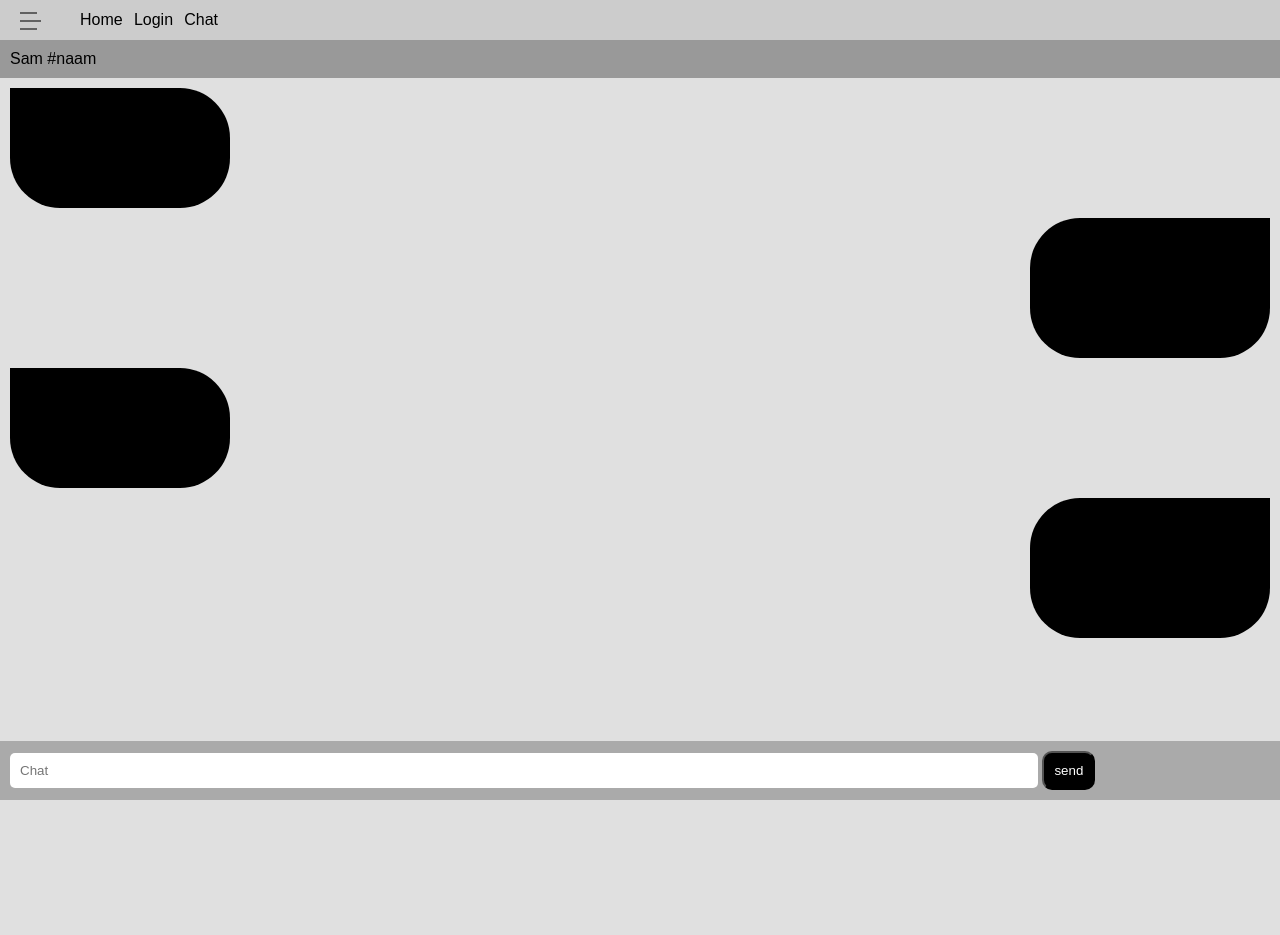
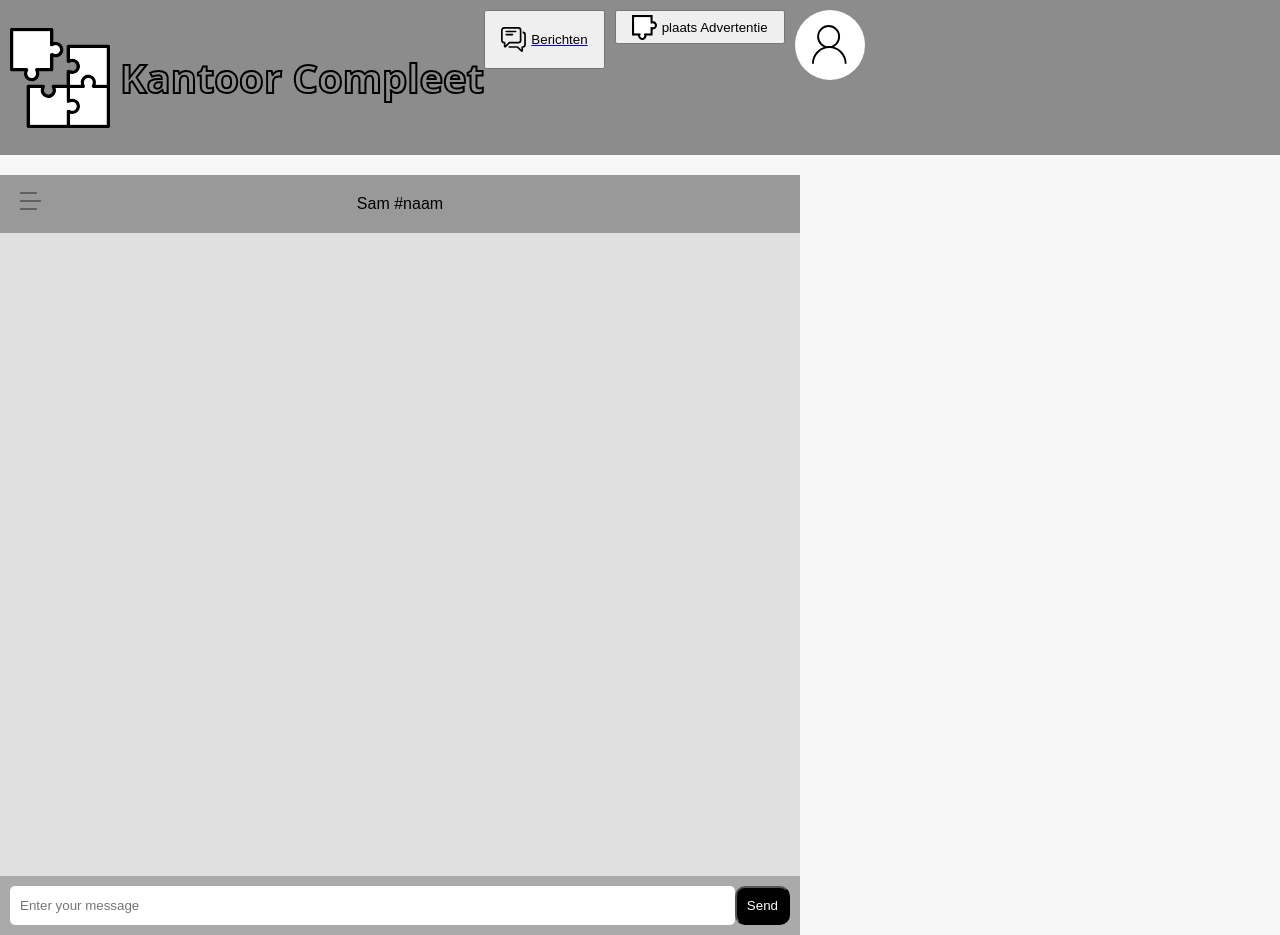
Before and after one commit to Muubii/KantoorKompleet, a PHP site: page /chat.html in a window 1280 px wide. Before the commit the page ends 800 px from the top, so only its background shows below. Run offline with PHP 8.4, Linux system fonts and the light colour scheme.

Commit message:
js chat kan zien mr ander gebruiker kan het nog niet ontvangen

```diff
--- a/src/chat.html
+++ b/src/chat.html
@@ -5,17 +5,36 @@
     <meta name="viewport" content="width=device-width, initial-scale=1.0">
     <title>Chat System</title>
     <link rel="stylesheet" href="css/chat.css">
+    <link rel="icon" href="images/logoSmall.svg" type="image/icon type">
+    <link rel="stylesheet" href="css/advertentie.css">
+    <link rel="stylesheet" href="css/header.css">
+
+    <script src="https://code.jquery.com/jquery-3.6.0.min.js"></script>
 </head>
 <body>
-    <div class="container">
 <header>
-            <a href="index.html" id="s">Home</a>
-            <a href="login.html" id="s">Login</a>
-            <a href="chat.html" id="s">Chat</a>
-            <div class="header-right">
+    <div class="headerContent">
+        <div class="logoBox">
+            <img src="images/logo.svg" alt="logoKantoorCompleet" class="logo">
+            <p class="logoTekst">Kantoor Compleet</p>
+        </div>
+
+        <nav class="headerNav">
+            <a href="test_chat.html">
+                <button id="chatbtn" onclick="location.href='chat.html'"><img src="images/icons/chatIcon.svg" alt="icon" class="navIcon">Berichten</button></a>
+            <button id="plaatsaddbtn" onclick="location.href='plaatsadvertentie.html'"><img src="images/logoSmall.svg" alt="icon" class="navIcon">plaats Advertentie</button>
+            <div class="user_acc">
+                <div class="usericonbox"><img src="images/icons/personIcon.svg" class="personIcon"></div>
+                <div class="usermenubox">
+                    <ul class="listUserOptions">
+                        <li class="useroption">Profiel</li>
+                        <li class="useroption">Uitloggen</li>
+                    </ul>
+                </div>
+            </div>
+        </nav>
     </div>
 </header>
-
 <input id="menu__toggle" type="checkbox" />
 <label class="menu__btn" for="menu__toggle">
     <span></span>
@@ -31,19 +50,17 @@
 <div class="chat-window">
     <div class="chat-header">Sam #naam</div>
     <div class="chat-content">
-                <div class="chat-bubble"></div>
-                <div class="chat-bubble2"></div>
-                <div class="chat-bubble"></div>
-                <div class="chat-bubble2"></div>
+        <div id="chatBox"></div>
     </div>
+
     <div class="chat-input">
-                <input type="text" placeholder="Chat">
-                <button class="button">send</button>
-            </div>
+        <input type="text" id="message" placeholder="Enter your message">
+        <button id="send-btn" class="button">Send</button>
     </div>
 </div>
 
 <script src="js/chat.js">
+
 </script>
 </body>
 </html>
--- a/src/css/chat.css
+++ b/src/css/chat.css
@@ -1,10 +1,4 @@
-a {
-  color: black;
-  text-decoration: none;
-}
-
 body {
-  margin: 0;
   font-family: Arial, sans-serif;
   background-color: #888;
 }
@@ -37,7 +31,7 @@
 }
 
 .container.menu-open header {
-  opacity: 0; /* Hide header content when menu is open */
+  opacity: 0;
 }
 
 .title {
@@ -68,6 +62,8 @@
 }
 
 .chat-window {
+  width: 100vh;
+  height: 95vh;
   background-color: #e0e0e0;
   display: flex;
   flex-direction: column;
@@ -75,7 +71,8 @@
 
 .chat-header {
   background-color: #999;
-  padding: 10px;
+  padding: 20px;
+  text-align: center;
 }
 
 .chat-content {
@@ -88,7 +85,7 @@
 
 .chat-bubble {
   width: 200px;
-  height: 100px;
+  height: auto;
   background-color: #000;
   border-radius: 0px 50px 50px 50px;
   align-self: flex-start;
@@ -96,27 +93,30 @@
   padding: 10px;
   display: flex;
   align-items: center;
+  word-wrap: break-word;
 }
 
 .chat-bubble2 {
   width: 200px;
-  height: 100px;
+  height: auto;
   background-color: #000;
   border-radius: 50px 0px 50px 50px;
   align-self: flex-end;
   color: white;
-  padding: 20px;
+  padding: 10px;
   display: flex;
   align-items: center;
+  word-wrap: break-word;
 }
 
 .chat-input {
   background-color: #aaa;
   padding: 10px;
+  display: flex;
 }
 
 .chat-input input {
-  width: 80%;
+  flex: 1;
   padding: 10px;
   border: none;
   border-radius: 5px;
@@ -153,7 +153,7 @@
 
 .menu__btn {
   position: fixed;
-  top: 20px;
+  top: 200px;
   left: 20px;
   width: 26px;
   height: 26px;
@@ -185,8 +185,8 @@
 .menu__box {
   display: block;
   position: fixed;
-  top: 0;
-  left: -100%;
+  top: 20;
+  left: -200%;
   width: 200px;
   height: 100%;
   margin: 0;
--- /dev/null
+++ b/src/database verzoeken/ophalen.php
@@ -0,0 +1,39 @@
+<?php
+include 'ConnDb.php';
+
+$chat_id = $_POST['chat_id'];
+$buyer_id = $_POST['buyer_id'];
+
+// Sanitize inputs
+$chat_id = intval($chat_id);
+$buyer_id = intval($buyer_id);
+
+$sql = "SELECT b.idchat_bericht, g.Gebruikersnaam, b.bericht, b.isverkoper
+        FROM berichten b
+        JOIN chat c ON b.chat_idchat = c.idchat
+        JOIN advertentie a ON c.advertentie_idadvertentie = a.idadvertentie
+        JOIN gebruiker g ON (a.Gebruiker_idGebruiker = g.idGebruiker AND b.isverkoper = 1)
+                          OR (b.isverkoper = 0 AND g.idGebruiker = ?)
+        WHERE c.idchat = ?";
+
+if ($stmt = $conn->prepare($sql)) {
+    $stmt->bind_param("ii", $buyer_id, $chat_id);
+    $stmt->execute();
+    $result = $stmt->get_result();
+
+    if ($result->num_rows > 0) {
+        $messages = array();
+        while ($row = $result->fetch_assoc()) {
+            $messages[] = $row;
+        }
+        echo json_encode($messages);
+    } else {
+        echo json_encode([]);
+    }
+    $stmt->close();
+} else {
+    echo "Error: " . $conn->error;
+}
+
+$conn->close();
+?>
--- a/src/js/chat.js
+++ b/src/js/chat.js
@@ -1,3 +1,58 @@
 document.getElementById('menu__toggle').addEventListener('change', function() {
     document.querySelector('.container').classList.toggle('menu-open', this.checked);
 });
+
+function sendMessage(chatId, isVerkoper, bericht) {
+    if (!bericht) return;
+    $('#chatBox').append(`<div class="chat-bubble">${bericht}</div>`); // Append user's message as a chat bubble
+
+    $.ajax({
+        url: 'send.php',
+        type: 'POST',
+        data: {
+            chat_id: chatId,
+            isverkoper: isVerkoper,
+            bericht: bericht
+        },
+        success: function(response) {
+            console.log(response);
+            loadMessages(chatId); // Reload messages after sending
+        }
+    });
+}
+
+function loadMessages(chatId) {
+    $.ajax({
+        url: 'ophalen.php',
+        type: 'POST',
+        data: { chat_id: chatId },
+        success: function(response) {
+            let messages = JSON.parse(response);
+            let messageContainer = $('#chatBox');
+            messageContainer.html('');
+            messages.forEach(function(message) {
+                let messageClass = message.isverkoper ? 'chat-bubble2' : 'chat-bubble';
+                messageContainer.append(`<div class="${messageClass}">${message.Gebruikersnaam}: ${message.bericht}</div>`);
+            });
+        }
+    });
+}
+
+$(document).ready(function() {
+    let chatId = 1; // Assume chat ID 1 for this example
+    loadMessages(chatId); // Load messages for chat with ID 1
+
+    $('#send-btn').on('click', function() {
+        let bericht = $('#message').val().trim();
+        sendMessage(chatId, 0, bericht); // Assume isVerkoper = 0 for the user
+        $('#message').val(''); // Clear input field after sending
+    });
+
+    $('#message').on('keypress', function(e) {
+        if (e.which === 13) { // Enter key pressed
+            let bericht = $(this).val().trim();
+            sendMessage(chatId, 0, bericht); // Assume isVerkoper = 0 for the user
+            $(this).val(''); // Clear input field after sending
+        }
+    });
+});
```
Also changed, not shown: src/database verzoeken/chat_session.php (added, +17 -0 lines), src/database verzoeken/send.php (added, +21 -0 lines). Lines whose indentation alone changed are shown as unchanged.
